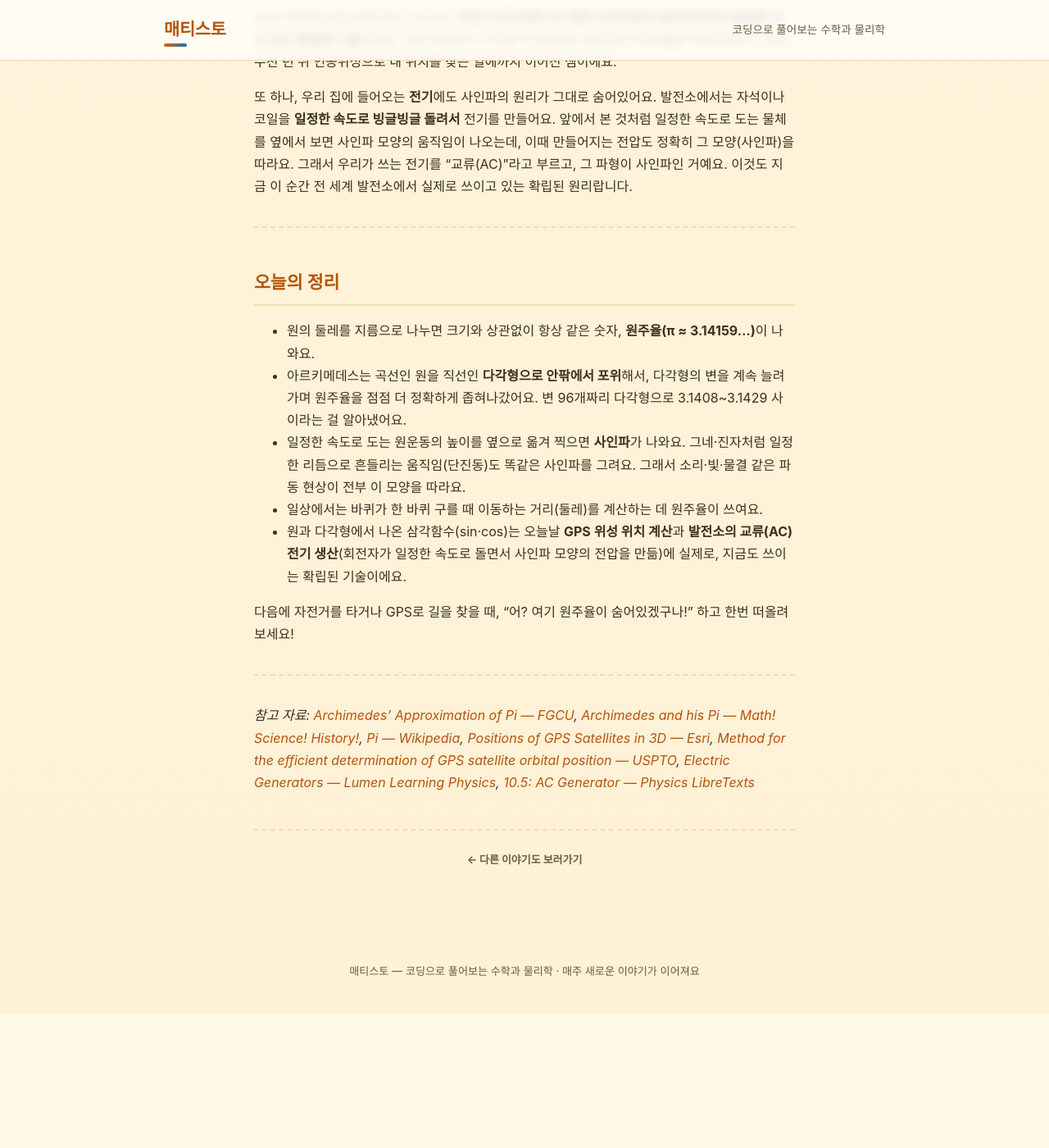
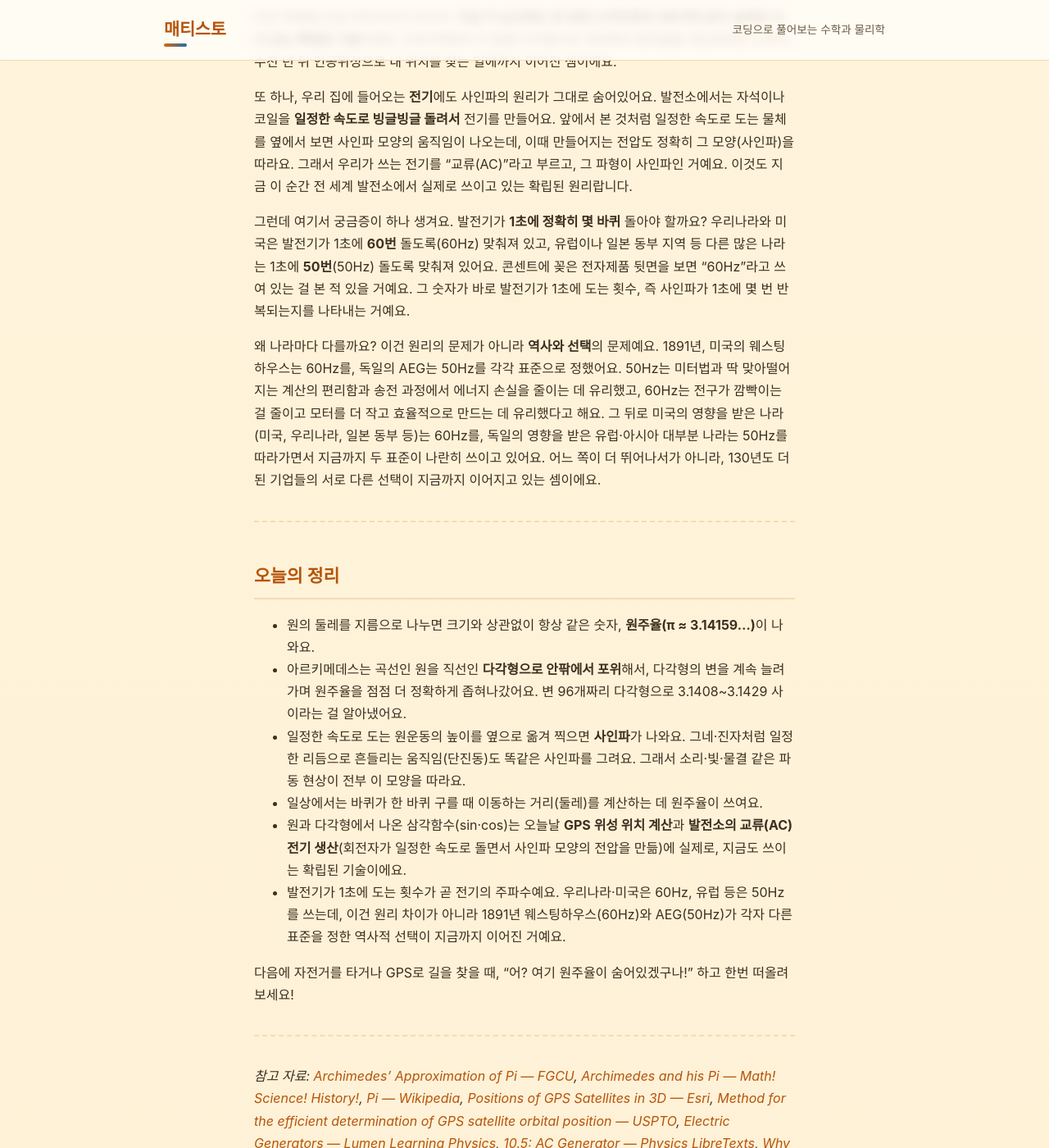
Before and after one commit to ssnkoster/mathisto, a Jekyll site: the page built from _posts/2026-09-14-pi-and-polygons.md, in a window 1280 px wide and 1400 px high, scrolled down 4162 px. Shown: the whole window at 82% size. Built offline with Jekyll 4.4.1, drawn with Linux system fonts in a browser that asks for light colours; before the commit the page ends 5398 px from its top, so only the background shows below that; some of the changed text lies outside the part shown.

Commit message:
7화: 원주율과 다각형

```diff
--- a/_posts/2026-09-14-pi-and-polygons.md
+++ b/_posts/2026-09-14-pi-and-polygons.md
@@ -80,6 +80,10 @@ GPS는 지구 주위를 도는 위성들의 위치를 계산해서 내 위치를
 
 또 하나, 우리 집에 들어오는 **전기**에도 사인파의 원리가 그대로 숨어있어요. 발전소에서는 자석이나 코일을 **일정한 속도로 빙글빙글 돌려서** 전기를 만들어요. 앞에서 본 것처럼 일정한 속도로 도는 물체를 옆에서 보면 사인파 모양의 움직임이 나오는데, 이때 만들어지는 전압도 정확히 그 모양(사인파)을 따라요. 그래서 우리가 쓰는 전기를 "교류(AC)"라고 부르고, 그 파형이 사인파인 거예요. 이것도 지금 이 순간 전 세계 발전소에서 실제로 쓰이고 있는 확립된 원리랍니다.
 
+그런데 여기서 궁금증이 하나 생겨요. 발전기가 **1초에 정확히 몇 바퀴** 돌아야 할까요? 우리나라와 미국은 발전기가 1초에 **60번** 돌도록(60Hz) 맞춰져 있고, 유럽이나 일본 동부 지역 등 다른 많은 나라는 1초에 **50번**(50Hz) 돌도록 맞춰져 있어요. 콘센트에 꽂은 전자제품 뒷면을 보면 "60Hz"라고 쓰여 있는 걸 본 적 있을 거예요. 그 숫자가 바로 발전기가 1초에 도는 횟수, 즉 사인파가 1초에 몇 번 반복되는지를 나타내는 거예요.
+
+왜 나라마다 다를까요? 이건 원리의 문제가 아니라 **역사와 선택**의 문제예요. 1891년, 미국의 웨스팅하우스는 60Hz를, 독일의 AEG는 50Hz를 각각 표준으로 정했어요. 50Hz는 미터법과 딱 맞아떨어지는 계산의 편리함과 송전 과정에서 에너지 손실을 줄이는 데 유리했고, 60Hz는 전구가 깜빡이는 걸 줄이고 모터를 더 작고 효율적으로 만드는 데 유리했다고 해요. 그 뒤로 미국의 영향을 받은 나라(미국, 우리나라, 일본 동부 등)는 60Hz를, 독일의 영향을 받은 유럽·아시아 대부분 나라는 50Hz를 따라가면서 지금까지 두 표준이 나란히 쓰이고 있어요. 어느 쪽이 더 뛰어나서가 아니라, 130년도 더 된 기업들의 서로 다른 선택이 지금까지 이어지고 있는 셈이에요.
+
 ---
 
 ## 오늘의 정리
@@ -89,9 +93,10 @@ GPS는 지구 주위를 도는 위성들의 위치를 계산해서 내 위치를
 - 일정한 속도로 도는 원운동의 높이를 옆으로 옮겨 찍으면 **사인파**가 나와요. 그네·진자처럼 일정한 리듬으로 흔들리는 움직임(단진동)도 똑같은 사인파를 그려요. 그래서 소리·빛·물결 같은 파동 현상이 전부 이 모양을 따라요.
 - 일상에서는 바퀴가 한 바퀴 구를 때 이동하는 거리(둘레)를 계산하는 데 원주율이 쓰여요.
 - 원과 다각형에서 나온 삼각함수(sin·cos)는 오늘날 **GPS 위성 위치 계산**과 **발전소의 교류(AC) 전기 생산**(회전자가 일정한 속도로 돌면서 사인파 모양의 전압을 만듦)에 실제로, 지금도 쓰이는 확립된 기술이에요.
+- 발전기가 1초에 도는 횟수가 곧 전기의 주파수예요. 우리나라·미국은 60Hz, 유럽 등은 50Hz를 쓰는데, 이건 원리 차이가 아니라 1891년 웨스팅하우스(60Hz)와 AEG(50Hz)가 각자 다른 표준을 정한 역사적 선택이 지금까지 이어진 거예요.
 
 다음에 자전거를 타거나 GPS로 길을 찾을 때, "어? 여기 원주율이 숨어있겠구나!" 하고 한번 떠올려보세요!
 
 ---
 
-*참고 자료: [Archimedes' Approximation of Pi — FGCU](https://itech.fgcu.edu/faculty/clindsey/mhf4404/archimedes/archimedes.html), [Archimedes and his Pi — Math! Science! History!](https://mathsciencehistory.com/archimedes-and-his-pi/), [Pi — Wikipedia](https://en.wikipedia.org/wiki/Pi), [Positions of GPS Satellites in 3D — Esri](https://www.esri.com/en-us/software-engineering/blog/articles/positions-of-gps-satellites-in-3d), [Method for the efficient determination of GPS satellite orbital position — USPTO](https://image-ppubs.uspto.gov/dirsearch-public/print/downloadPdf/6016117), [Electric Generators — Lumen Learning Physics](https://courses.lumenlearning.com/suny-physics/chapter/23-5-electric-generators/), [10.5: AC Generator — Physics LibreTexts](https://phys.libretexts.org/Bookshelves/Electricity_and_Magnetism/Electricity_and_Magnetism_(Tatum)/10:_Electromagnetic_Induction/10.05:_AC_Generator)*
+*참고 자료: [Archimedes' Approximation of Pi — FGCU](https://itech.fgcu.edu/faculty/clindsey/mhf4404/archimedes/archimedes.html), [Archimedes and his Pi — Math! Science! History!](https://mathsciencehistory.com/archimedes-and-his-pi/), [Pi — Wikipedia](https://en.wikipedia.org/wiki/Pi), [Positions of GPS Satellites in 3D — Esri](https://www.esri.com/en-us/software-engineering/blog/articles/positions-of-gps-satellites-in-3d), [Method for the efficient determination of GPS satellite orbital position — USPTO](https://image-ppubs.uspto.gov/dirsearch-public/print/downloadPdf/6016117), [Electric Generators — Lumen Learning Physics](https://courses.lumenlearning.com/suny-physics/chapter/23-5-electric-generators/), [10.5: AC Generator — Physics LibreTexts](https://phys.libretexts.org/Bookshelves/Electricity_and_Magnetism/Electricity_and_Magnetism_(Tatum)/10:_Electromagnetic_Induction/10.05:_AC_Generator), [Why Europe Uses 50Hz vs US 60Hz Power Frequency History](https://industrialmonitordirect.com/blogs/knowledgebase/why-europe-uses-50hz-and-us-uses-60hz-power-frequency), [Why Do We Use 50 Hz or 60 Hz Frequency for Power Systems? — Electrical4U](https://www.electrical4u.com/why-supply-frequency-is-50-hz-or-60-hz/)*
```
